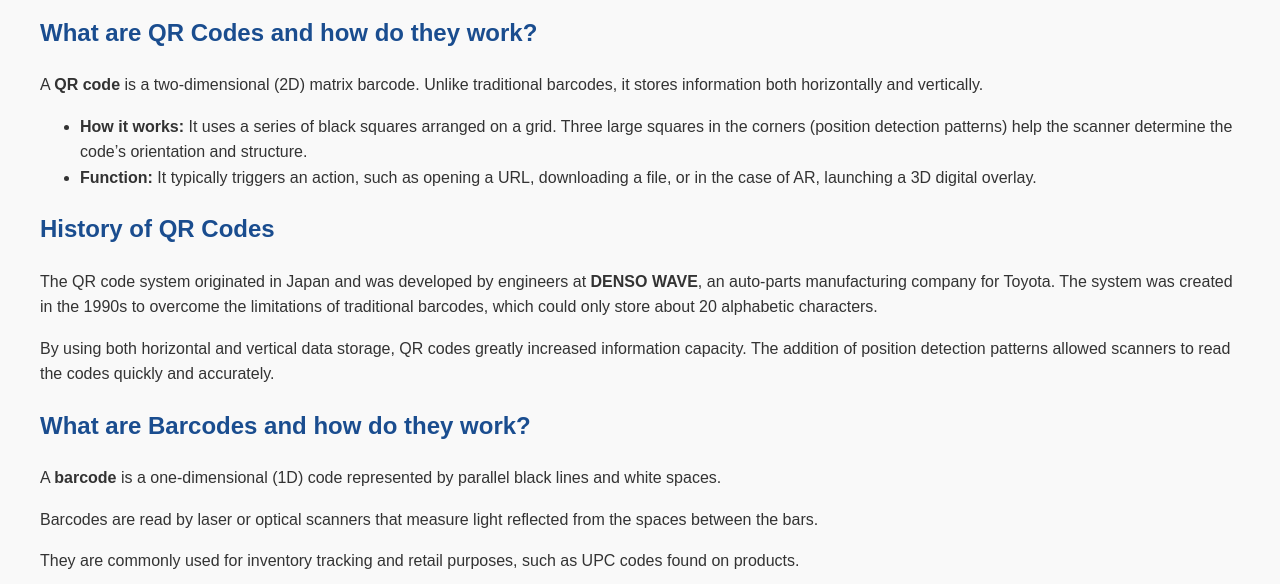
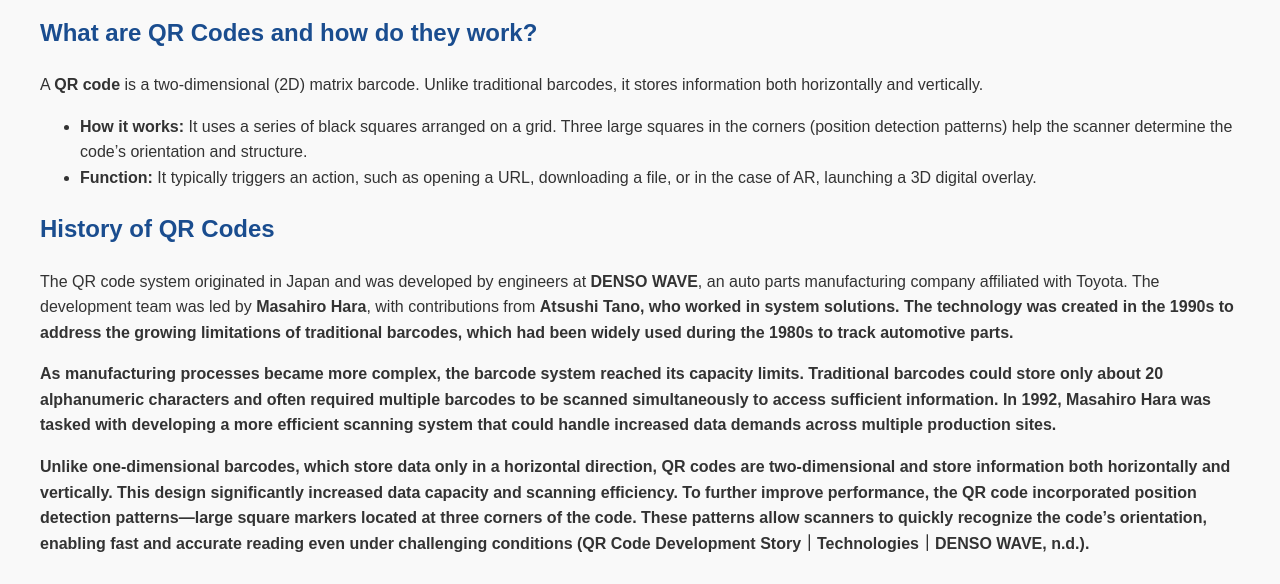
Before and after one commit to CeZa18/P04_ZaldivarCesar_ITAI1370.github.io, a plain HTML site: page index.html in a window 1280 px wide. Shown: the part 99-683 px from the top of the page. Drawn offline with Linux system fonts and the light colour scheme.

Commit message:
Update index.html with more detailed information about the history of QR codes and the functionality of barcodes in AR.

```diff
--- a/index.html
+++ b/index.html
@@ -72,16 +72,31 @@
         <h2>History of QR Codes</h2>
         <p>
             The QR code system originated in Japan and was developed by engineers at
-            <strong>DENSO WAVE</strong>, an auto-parts manufacturing company for Toyota.
-            The system was created in the 1990s to overcome the limitations of traditional barcodes,
-            which could only store about 20 alphabetic characters.
+            <strong>DENSO WAVE</strong>, an auto parts manufacturing company affiliated with Toyota.
+            The development team was led by <strong>Masahiro Hara</strong>, with contributions from <strong>Atsushi
+            Tano, who worked in system solutions. The technology was created in the 1990s
+            to address the growing limitations of traditional barcodes, which had been
+            widely used during the 1980s to track automotive parts.
         </p>
 
         <p>
-            By using both horizontal and vertical data storage, QR codes greatly increased
-            information capacity. The addition of position detection patterns allowed scanners
-            to read the codes quickly and accurately.
+            As manufacturing processes became more complex, the barcode system reached its capacity limits.
+            Traditional barcodes could store only about 20 alphanumeric characters and often required multiple
+            barcodes to be scanned simultaneously to access sufficient information. In 1992, Masahiro Hara
+            was tasked with developing a more efficient scanning system that could handle increased data
+            demands across multiple production sites.
         </p>
+
+        <p>
+            Unlike one-dimensional barcodes, which store data only in a horizontal direction,
+            QR codes are two-dimensional and store information both horizontally and vertically.
+            This design significantly increased data capacity and scanning efficiency. To further
+            improve performance, the QR code incorporated position detection patterns—large square
+            markers located at three corners of the code. These patterns allow scanners to quickly
+            recognize the code’s orientation, enabling fast and accurate reading even under challenging
+            conditions (QR Code Development Story｜Technologies｜DENSO WAVE, n.d.).
+        </p>
+
     </section>
 
     <section>
@@ -92,13 +107,14 @@
         </p>
 
         <p>
-            Barcodes are read by laser or optical scanners that measure light reflected
-            from the spaces between the bars.
-        </p>
-
-        <p>
-            They are commonly used for inventory tracking and retail purposes,
-            such as UPC codes found on products.
+            <ul>
+                <li><strong>How it works:</strong> The barcode is read by a laser or optical scanner
+                    that measures the light reflected off the white spaces between the black bars.</li>
+                <li><strong>Function:</strong> It is primarily used for inventory tracking and retail
+                    (UPC codes). It identifies a specific product but usually requires a connection
+                    to a database to provide detailed information. In AR, barcodes can serve as simple
+                    markers but offer limited functionality compared to QR codes.</li>
+            </ul>
         </p>
     </section>
 
```
